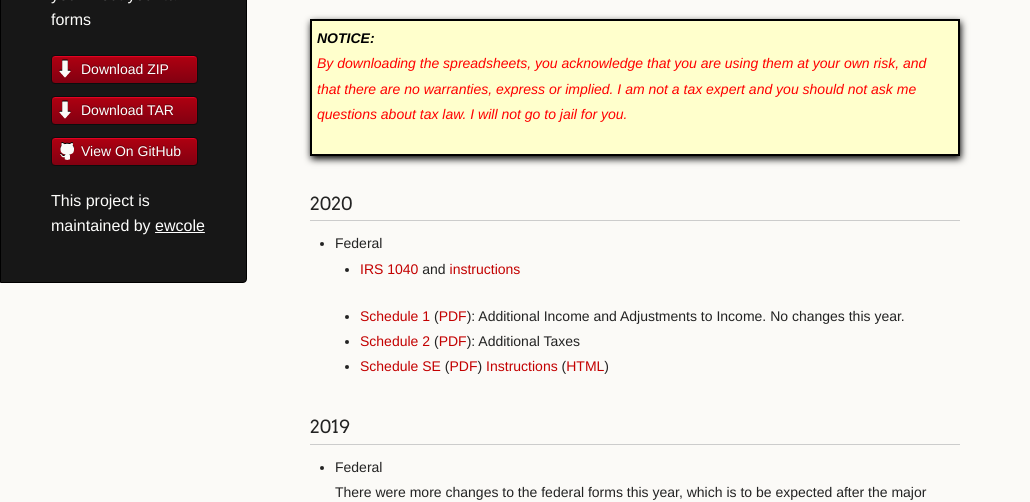
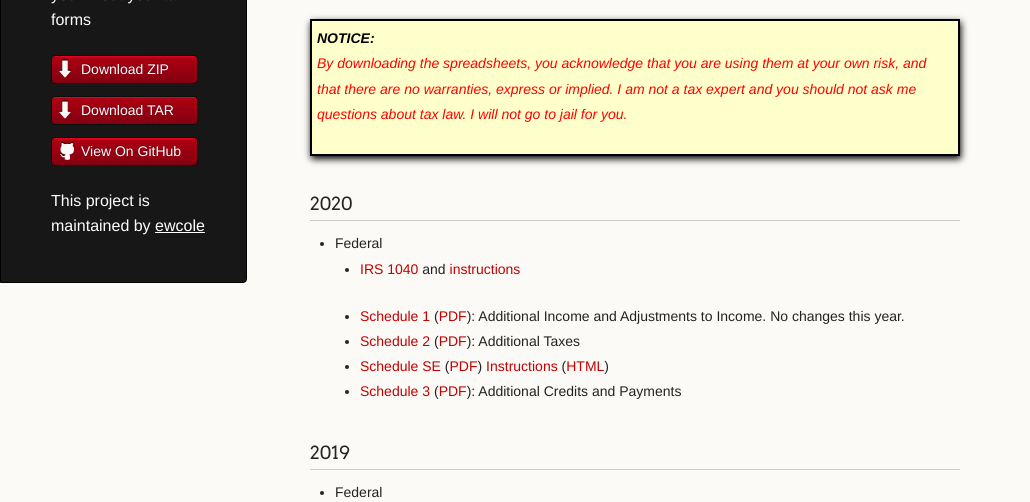
Before and after one commit to ewcole/tax_worksheets, a plain HTML site: page index.html in a window 1280 px wide. Shown: the part 211-713 px from the top of the page, without its empty margins (0-1030 px from the left). Drawn offline with Linux system fonts and the light colour scheme.

Commit message:
Schedule 3

```diff
--- a/index.html
+++ b/index.html
@@ -99,11 +99,11 @@
             <!--   (<a href="https://www.irs.gov/pub/irs-pdf/f1040s2.pdf">PDF</a>): -->
             <!--   Additional Taxes -->
             <!-- </li> -->
-            <!-- <li> -->
-            <!--   <a href="Federal/f1040s3-2020.xlsx">Schedule 3</a> -->
-            <!--   (<a href="https://www.irs.gov/pub/irs-pdf/f1040s3.pdf">PDF</a>): -->
-            <!--   Additional Credits and Payments -->
-            <!-- </li> -->
+            <li>
+              <a href="Federal/f1040s3-2020.xlsx">Schedule 3</a>
+              (<a href="https://www.irs.gov/pub/irs-pdf/f1040s3.pdf">PDF</a>):
+              Additional Credits and Payments
+            </li>
             <!-- <li> -->
             <!--   <a href="Federal/Child_tax_credit_worksheet_2020.xlsx">Child Tax Worksheet</a> -->
             <!-- </li> -->
```
